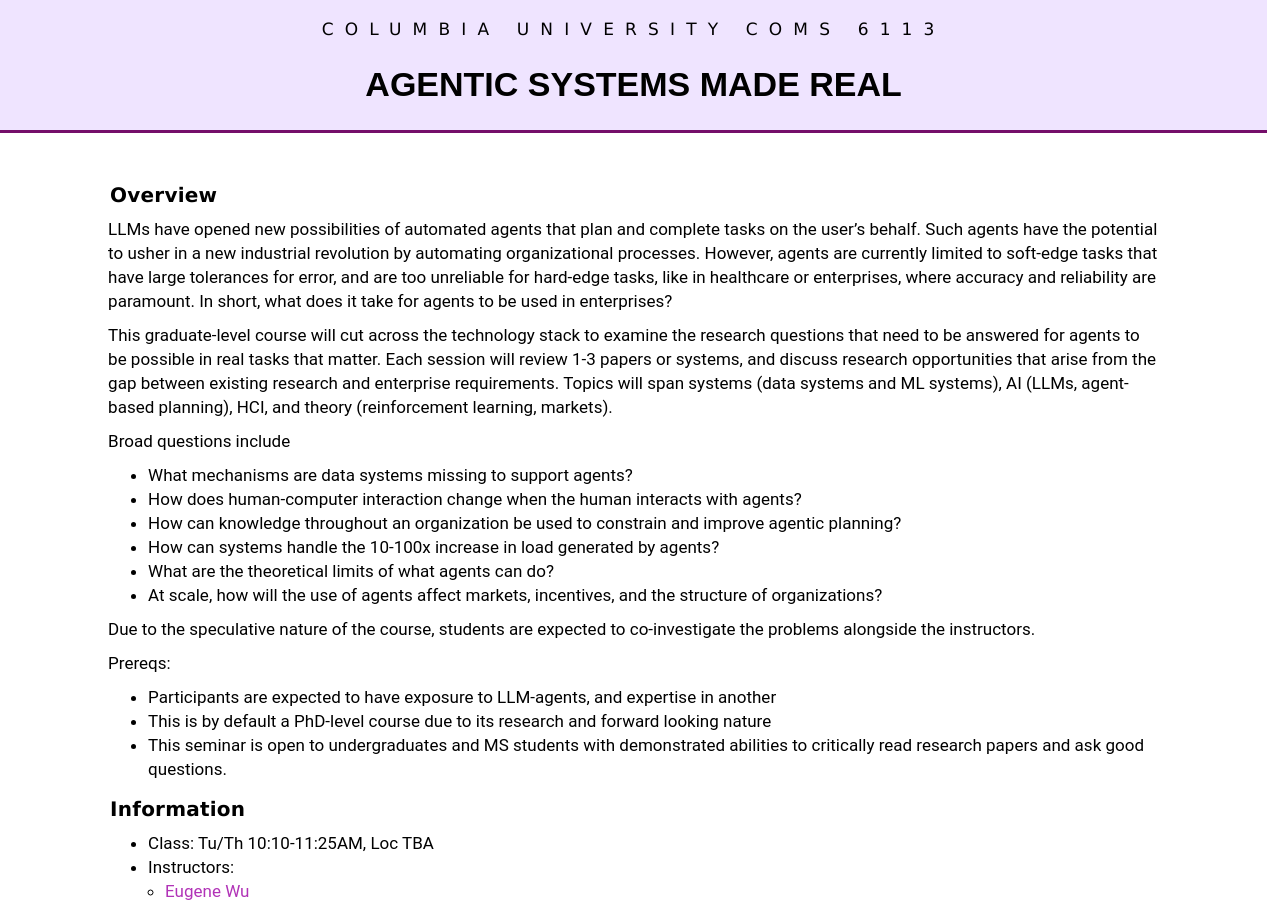
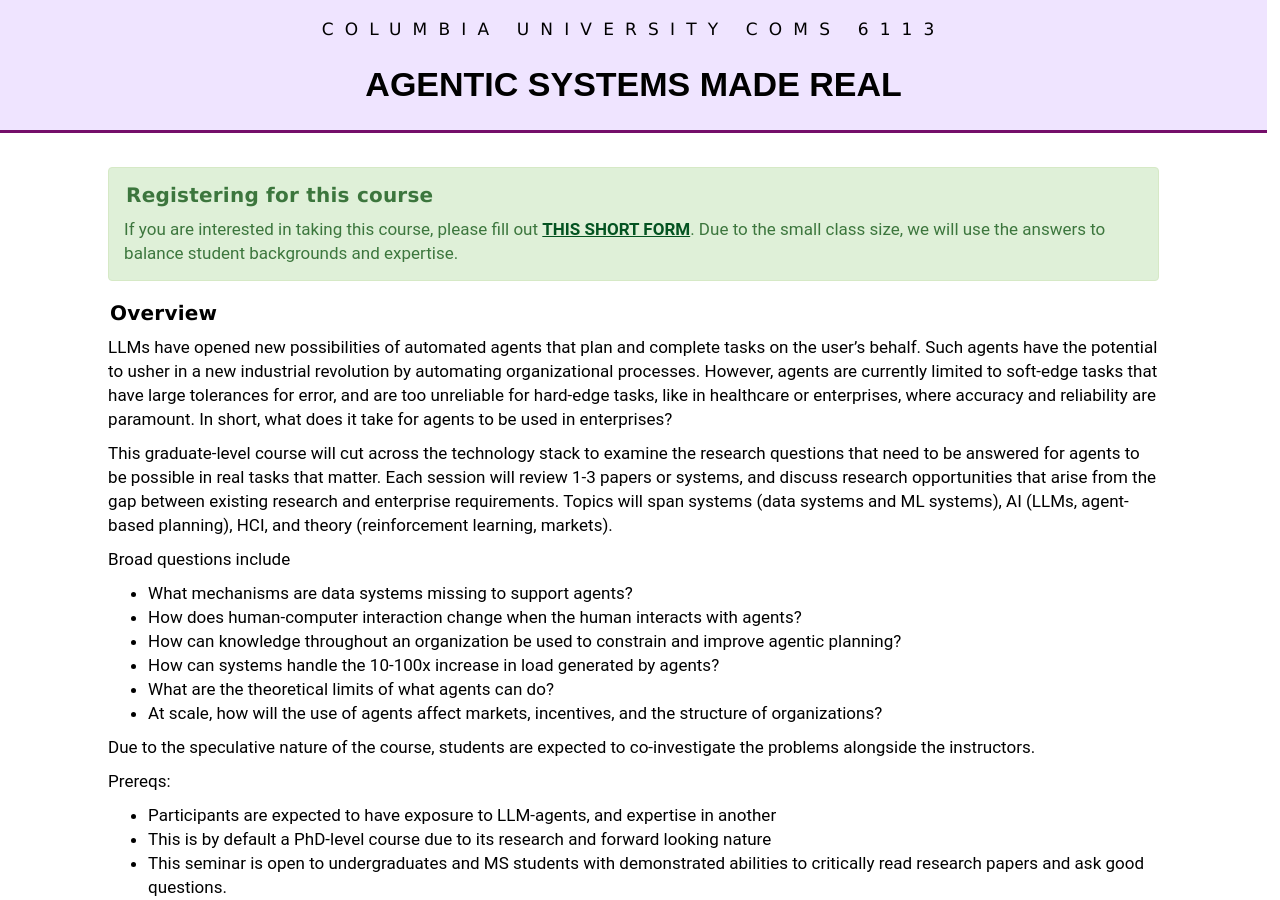
Before and after one commit to w6113/w6113.github.io, a Jekyll site: the page built from index.md, in a window 1280 px wide and 900 px high. Built offline with Jekyll 4.4.1, drawn with Linux system fonts in a browser that asks for light colours.

Commit message:
lazy commit msg

```diff
--- a/index.md
+++ b/index.md
@@ -1,6 +1,16 @@
 ---
 layout: index
 ---
+
+<div class="alert alert-success" role="alert">
+  <h4 class="alert-heading">Registering for this course</h4>
+  <p>If you are interested in taking this course, please fill out
+  <a href="https://forms.gle/Z9RufMdoA1YSfa5HA" style="color:#045321; text-decoration:underline;"><b>THIS SHORT FORM</b></a>.
+  Due to the small class size, we will use the answers to balance student backgrounds and expertise.
+  </p>
+</div>
+
+
 
 
 #### Overview
```
